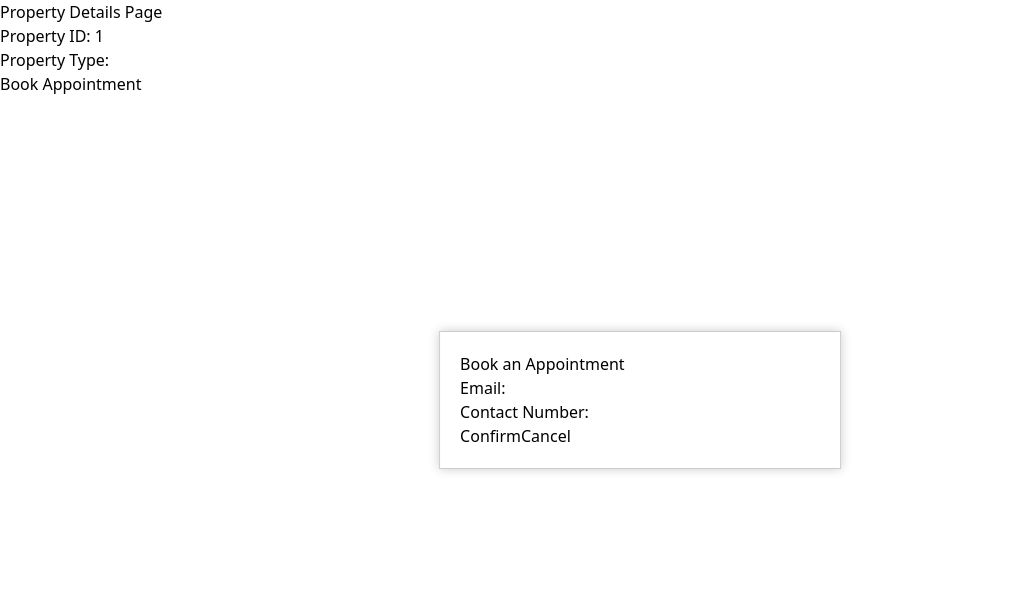
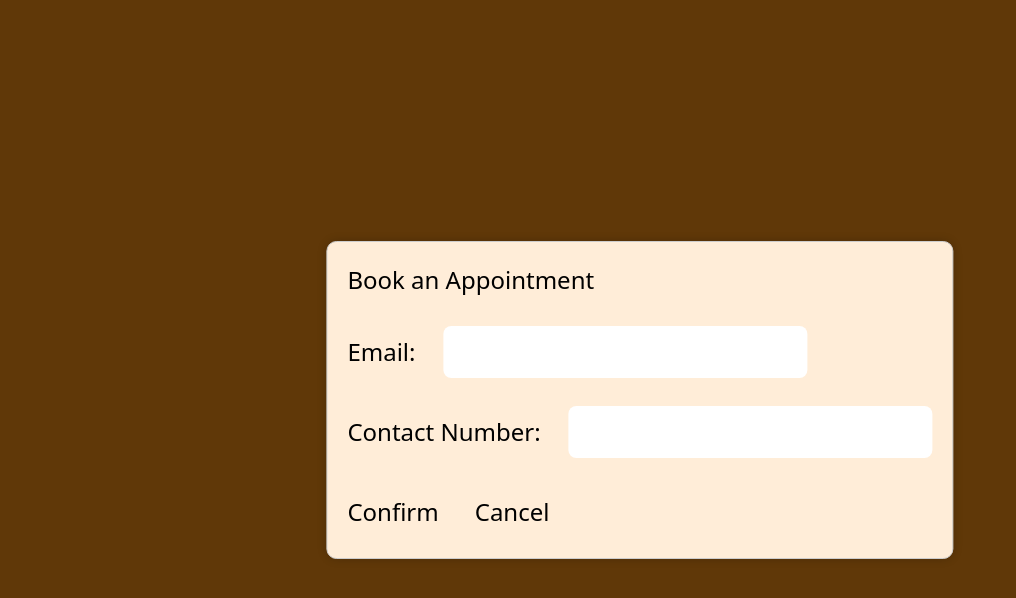
Before and after one commit to dharmi04/HackHurricane-FE, a React (Vite) app: page /property/1 in a window 1280 px wide. Both pictures are taken after a click on the button "Book Appointment". Shown: the top 598 px of the page, without its empty margins (0-1016 px from the left). Built offline with nearby package versions, Linux system fonts and the light colour scheme.

Commit message:
bookappointment

```diff
--- a/src/Pages/AddPropertyForm.jsx
+++ b/src/Pages/AddPropertyForm.jsx
@@ -60,9 +60,9 @@ const AddPropertyForm = () => {
     }
   };
   return (
-    <div>
+    <div style={{ backgroundColor: '#603808' }}>
 
-      <h2 className='text-center text-5xl font-mono bg-accent'>Add Property</h2>
+      <h2 className='text-center text-5xl text-white font-mono bg-accent'>Add Property</h2>
       <form onSubmit={handleSubmit} className='bg-accent text-white p-4 rounded'>
   <div className="form-group mb-4">
     <label className="block text-sm mb-1">
--- a/src/Pages/PropertyDetails.jsx
+++ b/src/Pages/PropertyDetails.jsx
@@ -14,12 +14,13 @@ const PropertyDetails = () => {
   };
 
   return (
-    <div>
-      <h2>Property Details Page</h2>
-      <p>Property ID: {id}</p>
-      <p>Property Type: {PropertyType}</p>
-
-      <button onClick={handleBookAppointment}>Book Appointment</button>
+    <div style={{ background: '#603808', padding: '20px', color: 'white', fontSize: '24px', display: 'flex', justifyContent: 'center', alignItems: 'center', minHeight: '100vh' }} className='h-screen'>
+  <div>
+    <h2 className='text-white mb-7'>Property Details Page</h2>
+    <p className='text-white'>Property ID: {id}</p>
+    <p className='text-white'>Property Type: {PropertyType}</p>
+    <button onClick={handleBookAppointment} className='text-white mt-3'>Book Appointment</button>
+  </div>
 
       {isDialogOpen && (
         <div
@@ -29,27 +30,34 @@ const PropertyDetails = () => {
             top: '50%',
             left: '50%',
             transform: 'translate(-50%, -50%)',
-            background: 'white',
+            background: '#FFEDD8', // Dialog box color
             padding: '20px',
             border: '1px solid #ccc',
             boxShadow: '0 0 10px rgba(0, 0, 0, 0.2)',
+            borderRadius: '10px', // Rounded corners for the dialog box
             zIndex: '9999',
           }}
         >
-          <h3>Book an Appointment</h3>
+          <h3 className='mb-7 justify-center text-black'>
+            Book an Appointment
+          </h3>
           <form>
-            <label>
+            <label className='mb-7 justify-center text-black'>
               Email:
-              <input type="text" name="email" />
+              <input type="text" name="email" style={{ borderRadius: '8px', padding: '8px' }} className='mb-7 justify-center text-black ml-7'/>
             </label>
             <br />
-            <label>
+            <label className='mb-7 justify-center text-black'>
               Contact Number:
-              <input type="text" name="contactNumber" />
+              <input type="text" name="contactNumber" style={{ borderRadius: '8px', padding: '8px' }} className='mb-7 justify-center text-black ml-7'/>
             </label>
             <br />
-            <button type="submit">Confirm</button>
-            <button onClick={handleDialogClose}>Cancel</button>
+            <button type="submit" className='justify-center text-black'>
+              Confirm
+            </button>
+            <button onClick={handleDialogClose} style={{ borderRadius: '8px', padding: '8px' }} className='justify-center text-black ml-7'>
+              Cancel
+            </button>
           </form>
         </div>
       )}
```
